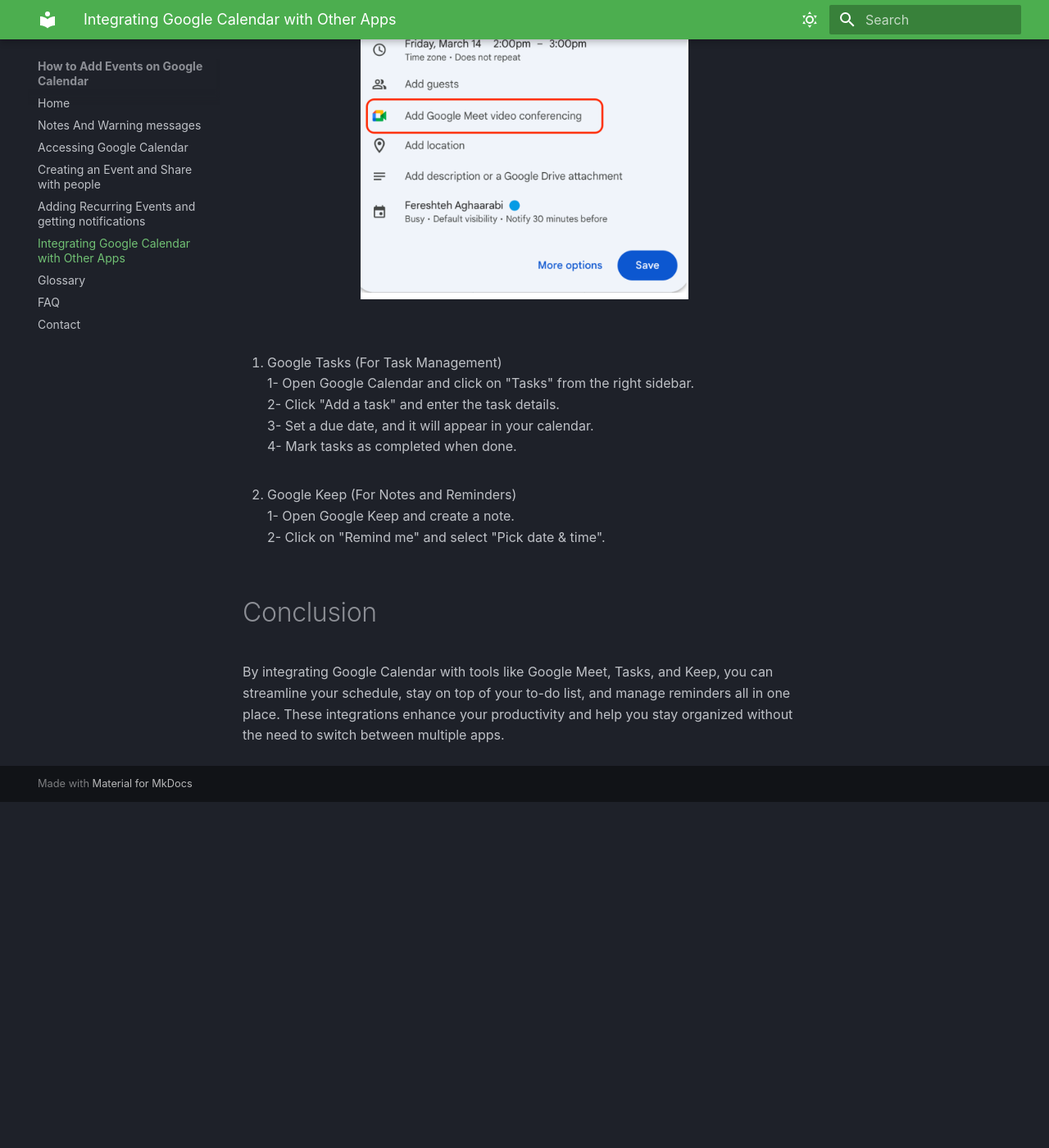
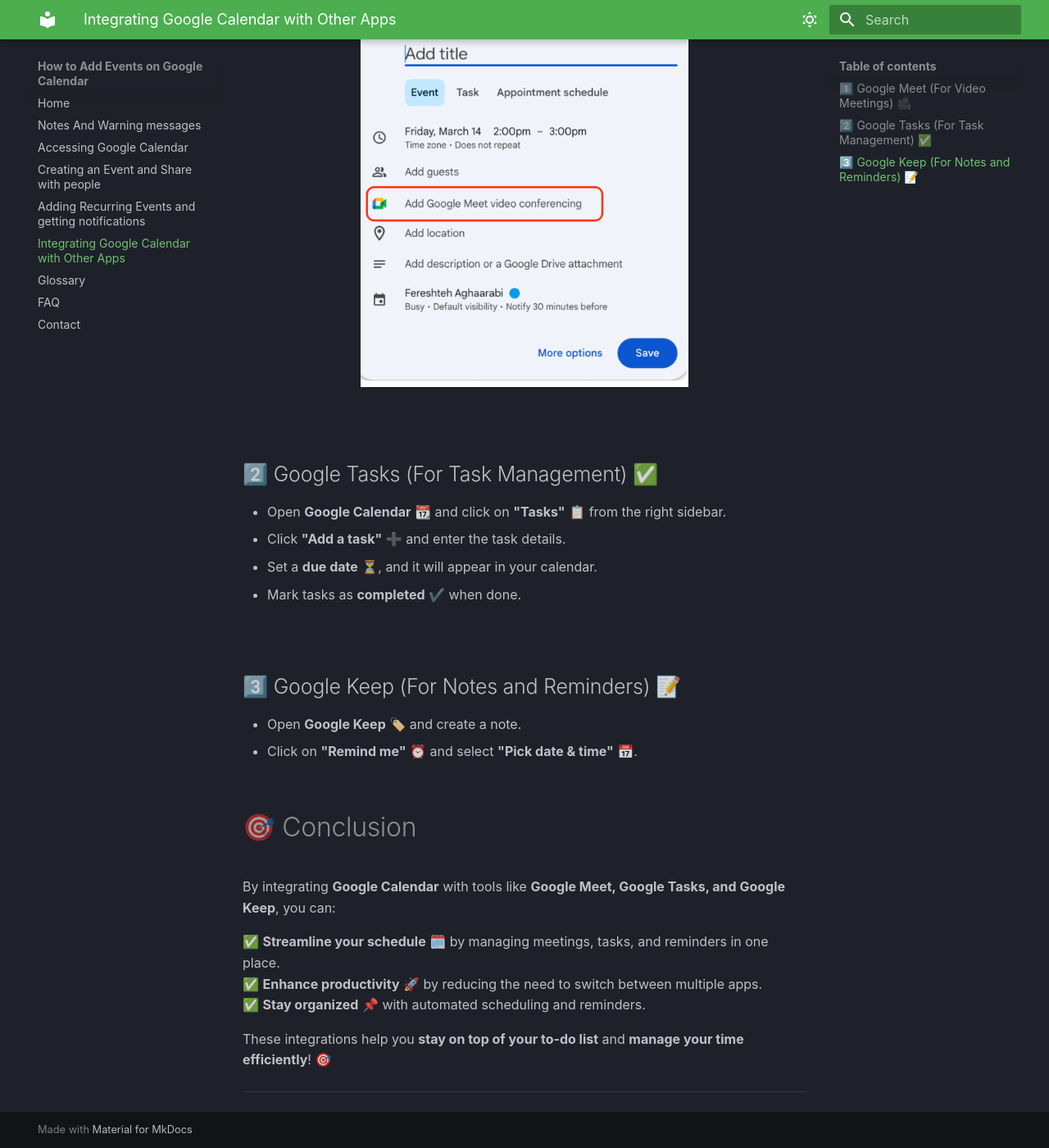
Before and after one commit to mobina-soltani/google-calendar-documentation, an MkDocs documentation site: the page built from docs/Integrating.md, in a window 1280 px wide and 1400 px high, scrolled down 539 px. Shown: the whole window at 82% size. Built offline with MkDocs 1.6.1 and Material for MkDocs 9.7.7, drawn with Linux system fonts in a browser that asks for light colours; before the commit the page ends 1517 px from its top, so only the background shows below that; some of the changed text lies outside the part shown.

Commit message:
Update integrating page

```diff
--- a/docs/Integrating.md
+++ b/docs/Integrating.md
@@ -1,32 +1,46 @@
-# Integrating Google Calendar with Other Apps
+# 📅 Integrating Google Calendar with Other Apps
+
+Google Calendar allows integration with other applications to **enhance productivity and scheduling**.
+Here’s how you can integrate it with different tools:
 
 <br>
 
-Google Calendar allows integration with other applications to enhance productivity and scheduling.
-Here’s how you can integrate it with different tools:
+## 1️⃣ Google Meet (For Video Meetings) 🎥
 
-1. Google Meet (For Video Meetings)
-  1- When creating an event, click on "Add Google Meet video conferencing".
-  2- A Google Meet link will automatically be generated.
-  3- Click "Save" and share the event with attendees.
+- When creating an event, click on **"Add Google Meet video conferencing"**.
+- A **Google Meet link** 🔗 will automatically be generated.
+- Click **"Save"** 💾 and share the event with attendees.
 
- <p align="center">
+<p align="center">
   <img src="/IMAGES/Screenshot 2025-03-27 at 10.13.31 AM.png" alt="Google Calendar Screenshot" width="400">
 </p>
-<br>
-
-2. Google Tasks (For Task Management)
-  1- Open Google Calendar and click on "Tasks" from the right sidebar.
-  2- Click "Add a task" and enter the task details.
-  3- Set a due date, and it will appear in your calendar.
-  4- Mark tasks as completed when done.
-<br>
-3. Google Keep (For Notes and Reminders)
-  1- Open Google Keep and create a note.
-  2- Click on "Remind me" and select "Pick date & time".
 
 <br>
 
-# Conclusion
+## 2️⃣ Google Tasks (For Task Management) ✅
 
-By integrating Google Calendar with tools like Google Meet, Tasks, and Keep, you can streamline your schedule, stay on top of your to-do list, and manage reminders all in one place. These integrations enhance your productivity and help you stay organized without the need to switch between multiple apps.
+- Open **Google Calendar** 📆 and click on **"Tasks"** 📋 from the right sidebar.
+- Click **"Add a task"** ➕ and enter the task details.
+- Set a **due date** ⏳, and it will appear in your calendar.
+- Mark tasks as **completed** ✔️ when done.
+
+<br>
+
+## 3️⃣ Google Keep (For Notes and Reminders) 📝
+
+- Open **Google Keep** 🏷️ and create a note.
+- Click on **"Remind me"** ⏰ and select **"Pick date & time"** 📅.
+
+<br>
+
+# 🎯 Conclusion
+
+By integrating **Google Calendar** with tools like **Google Meet, Google Tasks, and Google Keep**, you can:
+
+✅ **Streamline your schedule** 🗓️ by managing meetings, tasks, and reminders in one place.
+✅ **Enhance productivity** 🚀 by reducing the need to switch between multiple apps.
+✅ **Stay organized** 📌 with automated scheduling and reminders.
+
+These integrations help you **stay on top of your to-do list** and **manage your time efficiently**! 🎯
+
+---
```
